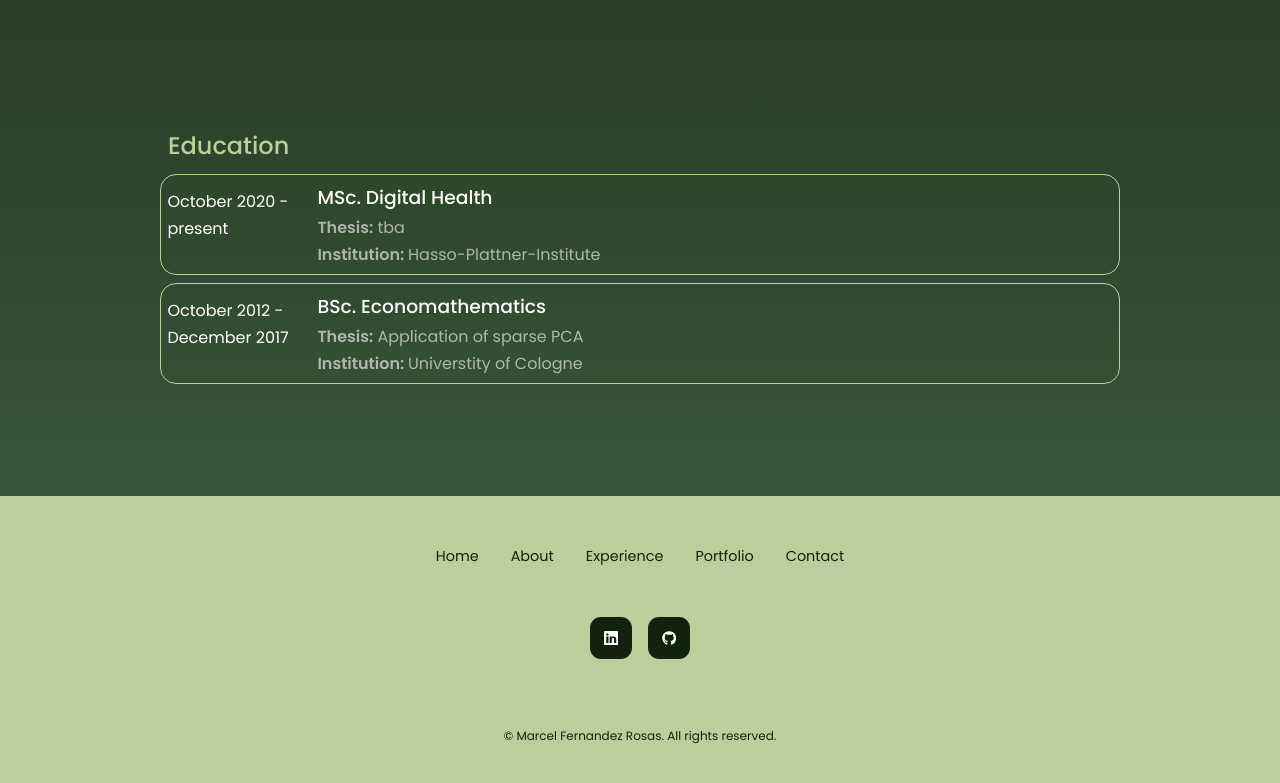
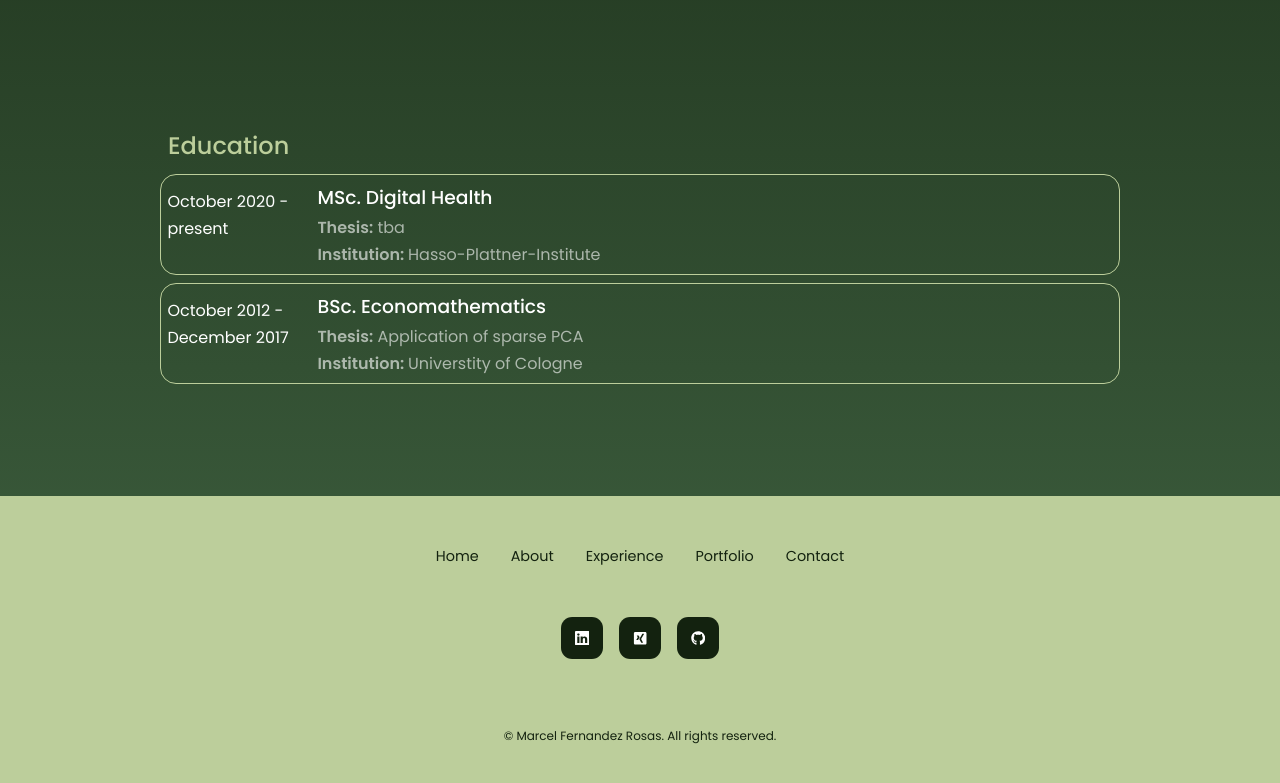
Before and after one commit to Ijusttyped/portfolio, a React (Create React App) app: page /#/cv in a window 1280 px wide. Shown: the part 1598-2381 px from the top of the page. Built offline with nearby package versions, Linux system fonts and the light colour scheme.

Commit message:
Added Xing contact to socials

```diff
--- a/src/components/contact/Contact.jsx
+++ b/src/components/contact/Contact.jsx
@@ -30,7 +30,7 @@ const Contact = () => {
                     <article className={"contact__option"}>
                         <RiTelegramLine className={"contact__option-icon"} />
                         <h4>Telegram</h4>
-                        <h5>Marcel</h5>
+                        <h5>marcelfe</h5>
                         <a href={"https://t.me/marcelfe"} target={"_blank"} rel={"noreferrer"}>Send a message</a>
                     </article>
                 </div>
--- a/src/components/contact/contact.css
+++ b/src/components/contact/contact.css
@@ -26,6 +26,7 @@
 /*}*/
 
 .contact__option-icon {
+    color: var(--color-primary);
     font-size: 1.5rem;
     margin-bottom: 0.5rem;
 }
--- a/src/components/footer/Footer.jsx
+++ b/src/components/footer/Footer.jsx
@@ -1,7 +1,7 @@
 import React from 'react'
 import "./footer.css"
 import {BsLinkedin} from "react-icons/bs";
-import {FaGithub} from "react-icons/fa";
+import {FaGithub, FaXingSquare} from "react-icons/fa";
 import {HashLink as Link} from "react-router-hash-link";
 
 const Footer = () => {
@@ -22,6 +22,8 @@ const Footer = () => {
             <div className={"footer__socials"}>
                 <a href={"https://www.linkedin.com/in/marcel-fernandez-rosas-1b224b175/"} target="_blank"
                    rel={"noreferrer"}><BsLinkedin/></a>
+                <a href={"https://www.xing.com/profile/Marcel_FernandezRosas/cv"} target={"_blank"}
+                   rel={"noreferrer"}><FaXingSquare/></a>
                 <a href={"https://github.com/ijusttyped"} target="_blank" rel={"noreferrer"}><FaGithub/></a>
             </div>
 
--- a/src/components/header/HeaderSocials.jsx
+++ b/src/components/header/HeaderSocials.jsx
@@ -1,12 +1,14 @@
 import React from 'react';
 import {BsLinkedin} from "react-icons/bs"
-import {FaGithub} from "react-icons/fa"
+import {FaGithub, FaXingSquare} from "react-icons/fa"
 
 const HeaderSocials = () => {
     return (
         <div className={"header__socials"}>
             <a href={"https://www.linkedin.com/in/marcel-fernandez-rosas-1b224b175/"} target="_blank"
                rel={"noreferrer"}><BsLinkedin/></a>
+            <a href={"https://www.xing.com/profile/Marcel_FernandezRosas/cv"} target={"_blank"}
+               rel={"noreferrer"}><FaXingSquare/></a>
             <a href={"https://github.com/ijusttyped"} target="_blank" rel={"noreferrer"}><FaGithub/></a>
         </div>
     )
```
